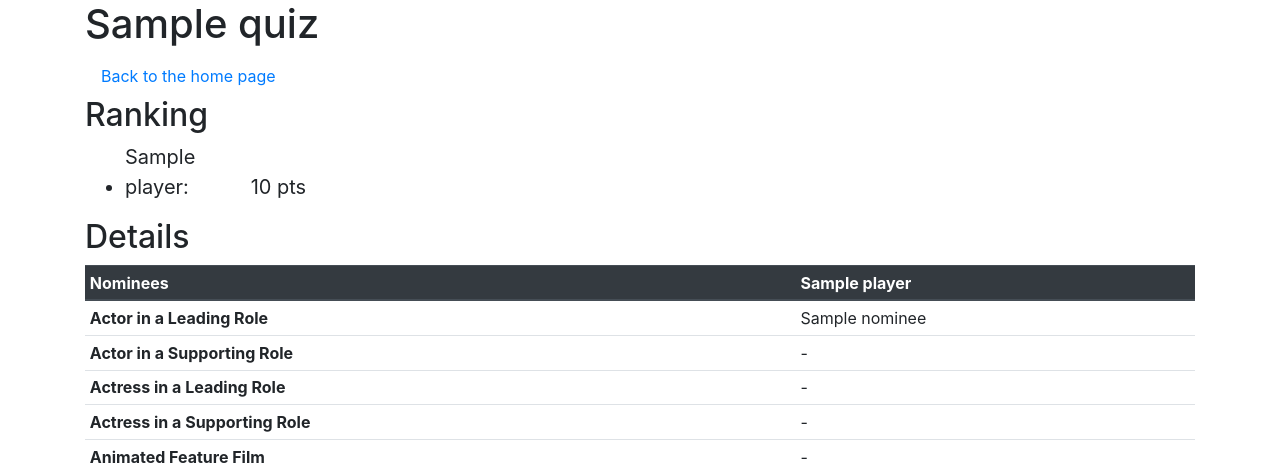
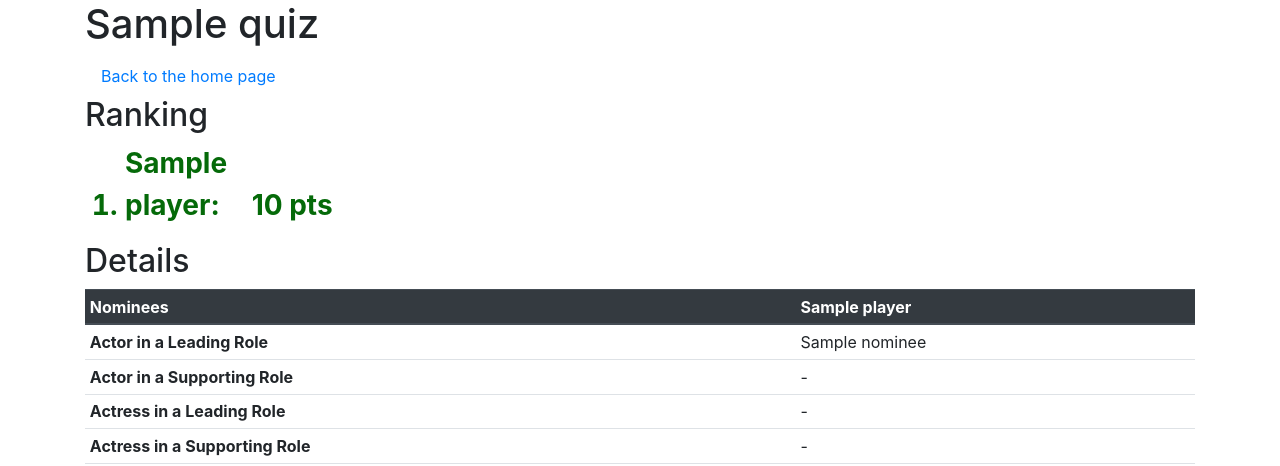
Before and after one commit to nortigo/oscarquiz, a Django app: page /results/1/ in a window 1280 px wide. Shown: the top 466 px of the page. Run offline with Django 3.2, Linux system fonts and the light colour scheme; tables that the repository leaves empty hold one stand-in row (values such as "Sample post"); some libraries are stand-ins or nearby versions.

Commit message:
Add ranking CSS style

```diff
--- a/templates/results.html
+++ b/templates/results.html
@@ -4,6 +4,7 @@
 {% block postcss %}
     <style type="text/css">
         .ranking { font-size: 20px; }
+        .ranking li:first-child { font-weight: bold; font-size: 28px; color: #056a09; }
         .ranking label { margin: 0; display: inline-block; width: 120px; }
     </style>
 {% endblock %}
@@ -21,11 +22,11 @@
                 </ul>
 
                 <h2>Ranking</h2>
-                <ul class="ranking">
+                <ol class="ranking">
                     {% for rank in ranking %}
                         <li><label>{{ rank.player__name }}:</label> {{ rank.score }} pts</li>
                     {% endfor %}
-                </ul>
+                </ol>
 
                 <h2>Details</h2>
                 <table class="table table-hover table-sm">
```
